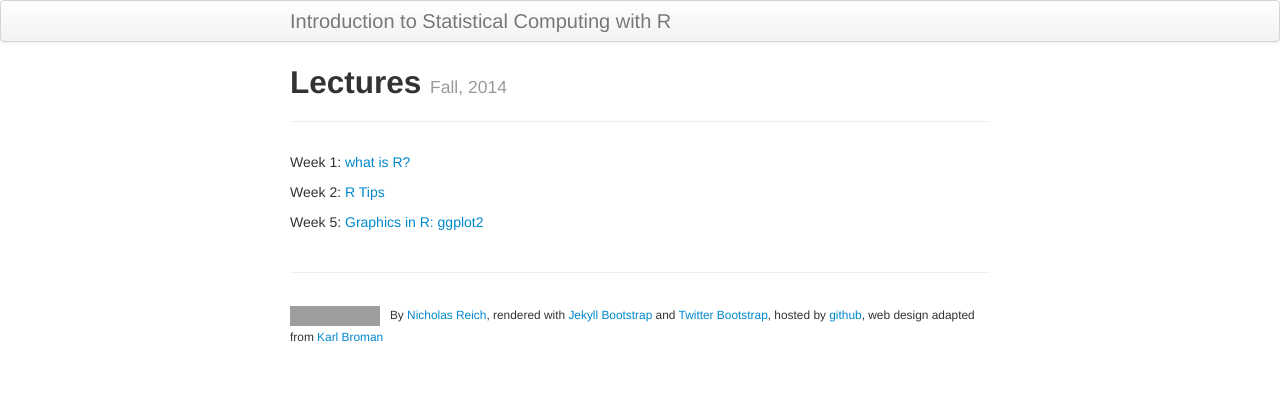
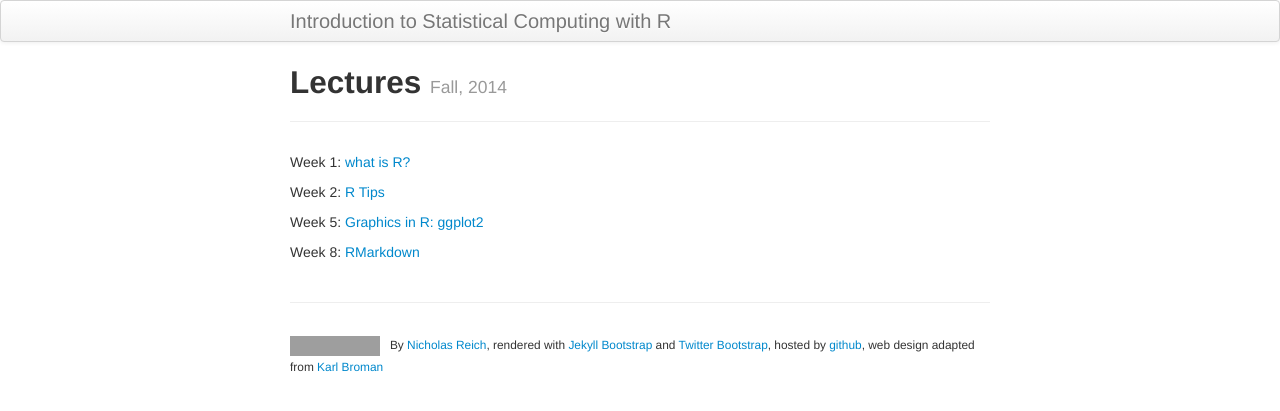
Before and after one commit to nickreich/statComp2014, a Jekyll site: the page built from pages/lectures.md, in a window 1280 px wide. Shown: the top 411 px of the page. Built offline with Jekyll 4.4.1, drawn with Linux system fonts in a browser that asks for light colours; grey boxes are pictures that could not be loaded.

Commit message:
adding week 8 lecture to lecture list.

```diff
--- a/pages/lectures.md
+++ b/pages/lectures.md
@@ -10,3 +10,5 @@ Week 1: [what is R?](../lectures/week1/week1_WhatIsR.pdf)
 Week 2: [R Tips](../lectures/week2/r_tips.pdf)
 
 Week 5: [Graphics in R: ggplot2](../lectures/week5/ggplot2.pdf)
+
+Week 8: [RMarkdown](../lectures/week8/week8_rmarkdown.Rpres)
```
